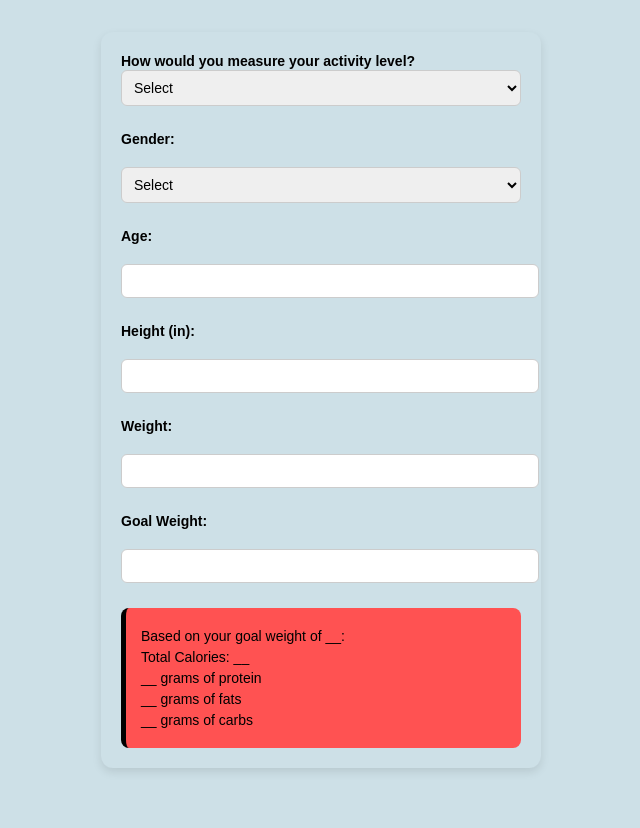
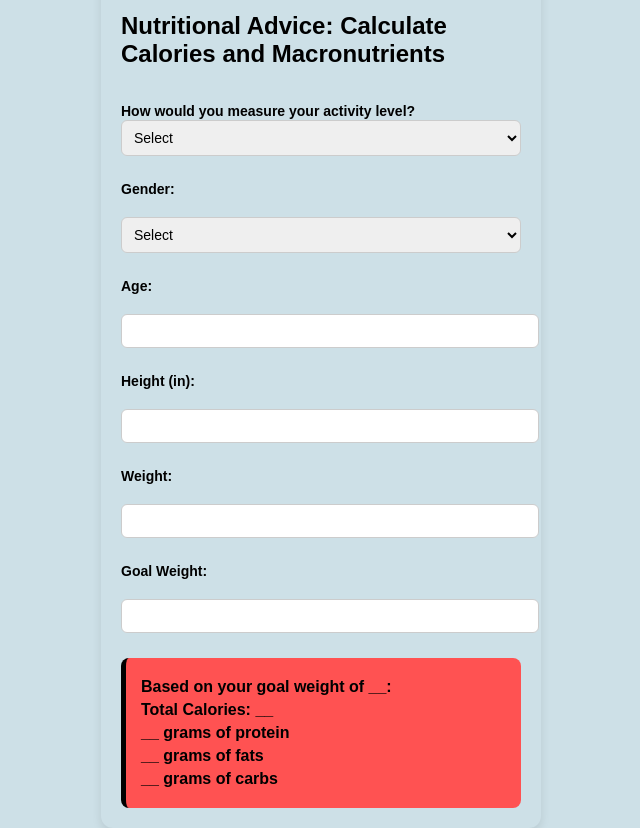
Before and after one commit to scwarren23/326-Project-Health-Website, a plain HTML site: page frontend/nutritionalAdvice.html in a window 1280 px wide. Shown: the whole page, without its empty margins (319-959 px from the left). Before the commit the page ends 800 px from the top, so only its background shows below. Drawn offline with Linux system fonts and the light colour scheme.

Commit message:
Increased font size and bolded text for the bottom reccomendations dashboard, added a header

```diff
--- a/frontend/nutritionalAdvice.css
+++ b/frontend/nutritionalAdvice.css
@@ -48,7 +48,8 @@ select {
 }
 
 #reccomendations-dashboard p {
-    font-size: 14px;
+    font-weight: bold;
+    font-size: 16px;
     margin: 5px 0;
 }
 
--- a/frontend/nutritionalAdvice.html
+++ b/frontend/nutritionalAdvice.html
@@ -10,6 +10,7 @@
     <body>
         <div class="dashboard">
 
+            <h2>Nutritional Advice: Calculate Calories and Macronutrients</h2>
             <div id="baseline-dropdown">
                 <label for="activity">How would you measure your activity level?</label>
                 <select name="baseline-activity" id="activity">
```
